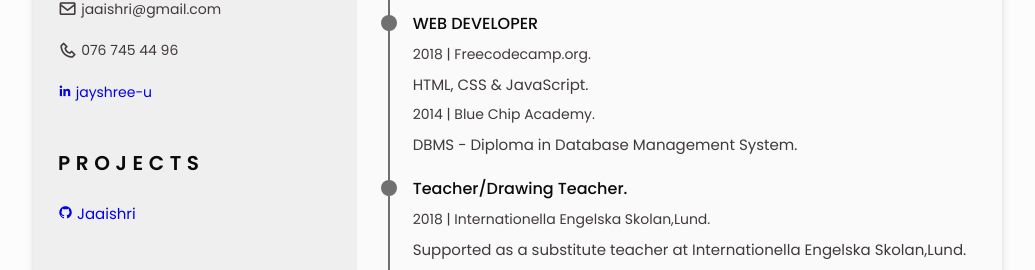
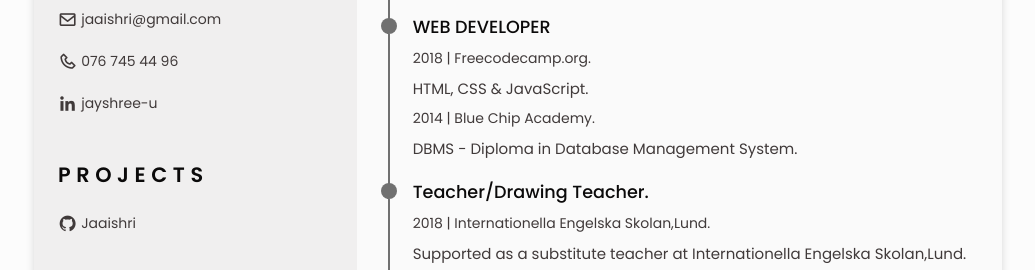
Before and after one commit to Jaaishri/JayshreeCV, a plain HTML site: page index.html in a window 1280 px wide. Shown: the part 346-616 px from the top of the page, without its empty margins (122-1157 px from the left). Drawn offline with nearby package versions, Linux system fonts and the light colour scheme.

Commit message:
Update styles.css

```diff
--- a/assets/css/styles.css
+++ b/assets/css/styles.css
@@ -15,9 +15,9 @@
 
   /*========== Font and typography ==========*/
   --body-font: 'Poppins', sans-serif;
-  --h1-font-size: 1.5rem;
-  --h2-font-size: 1.25rem;
-  --h3-font-size: 1rem;
+  --h1-font-size: 1.6rem;
+  --h2-font-size: 1.3rem;
+  --h3-font-size: 1.1rem;
   --normal-font-size: .938rem;
   --small-font-size: .875rem;
   --smaller-font-size: .813rem;
@@ -26,10 +26,10 @@
   --font-medium: 500;
   --font-semi-bold: 600;
 
-  /*========== Margenes ==========*/
-  --mb-1: .5rem;
-  --mb-2: 1rem;
-  --mb-3: 1.5rem;
+  /*========== Margines ==========*/
+  --mb-1: .91rem;
+  --mb-2: 1.45rem;
+  --mb-3: 1.45rem;
 
   /*========== z index ==========*/
   --z-tooltip: 10;
@@ -110,7 +110,7 @@ body.scale-cv {
 }
 
 .scale-cv .section-title {
-  margin-bottom: .70rem;
+  margin-bottom: .7rem;
 }
 
 .scale-cv .resume__left,
@@ -132,12 +132,12 @@ body.scale-cv {
 }
 
 .scale-cv .home__address,
-.scale-cv .social__container {
+.scale-cv .projects__container {
   gap: .75rem;
 }
 
 .scale-cv .home__icon,
-.scale-cv .social_icon,
+.scale-cv .projects_icon,
 .scale-cv .interests__icon {
   font-size: 1rem;
 }
@@ -145,7 +145,7 @@ body.scale-cv {
 .scale-cv .education__container,
 .scale-cv .experience__container,
 .scale-cv .certificate__container {
-  gap: 1rem;
+  gap: .5rem;
 }
 
 .scale-cv .education__time,
@@ -382,26 +382,26 @@ img {
   color: var(--container-color)
 }
 
-/*========== SOCIAL ==========*/
-.social__container {
+/*========== projects ==========*/
+.projects__container {
   grid-template-columns: max-content;
   gap: 1rem;
   /*font-size: 1.5rem;
   margin-right: .25rem;*/
 }
 
-.social__link {
+.projects__link {
   display: inline-flex;
   align-items: center;
   font-size: var(--small-font-size);
   color: var(--text-color);
 }
 
-.social__link:hover {
+.projects__link:hover {
   color: var(--title-color);
 }
 
-.social__icon {
+.projects__icon {
   font-size: 1.2rem;
   margin-right: .25rem;
 }
```
